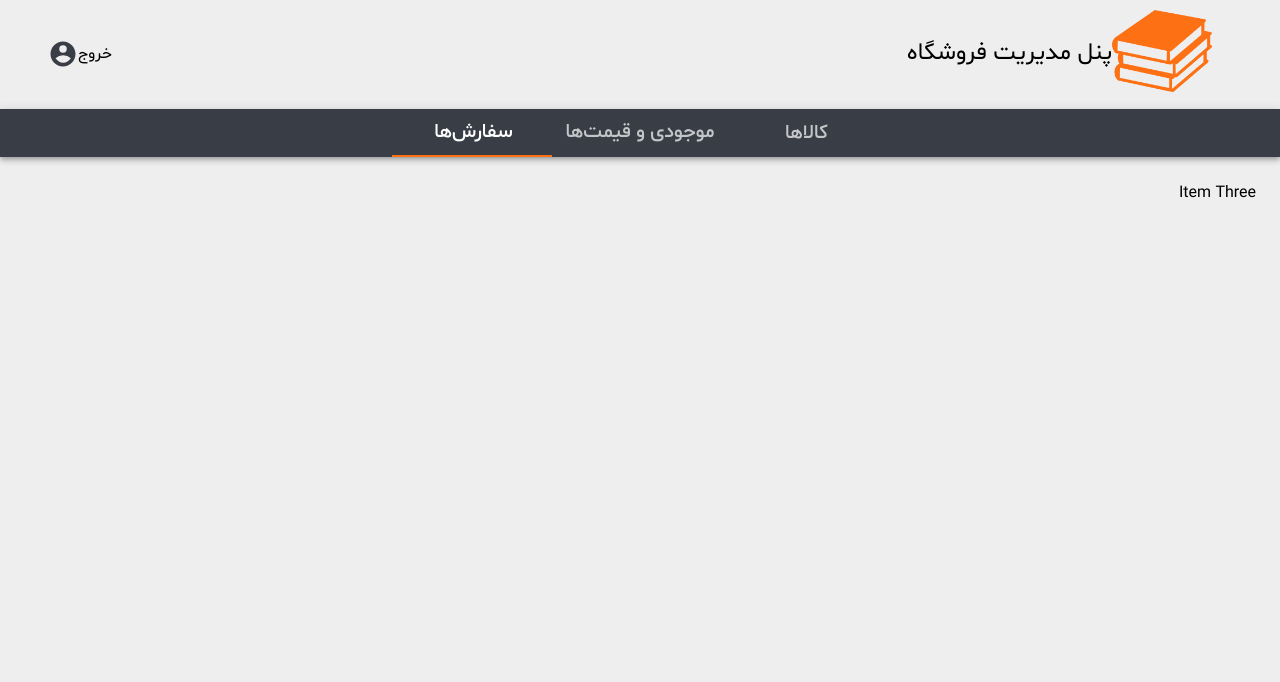
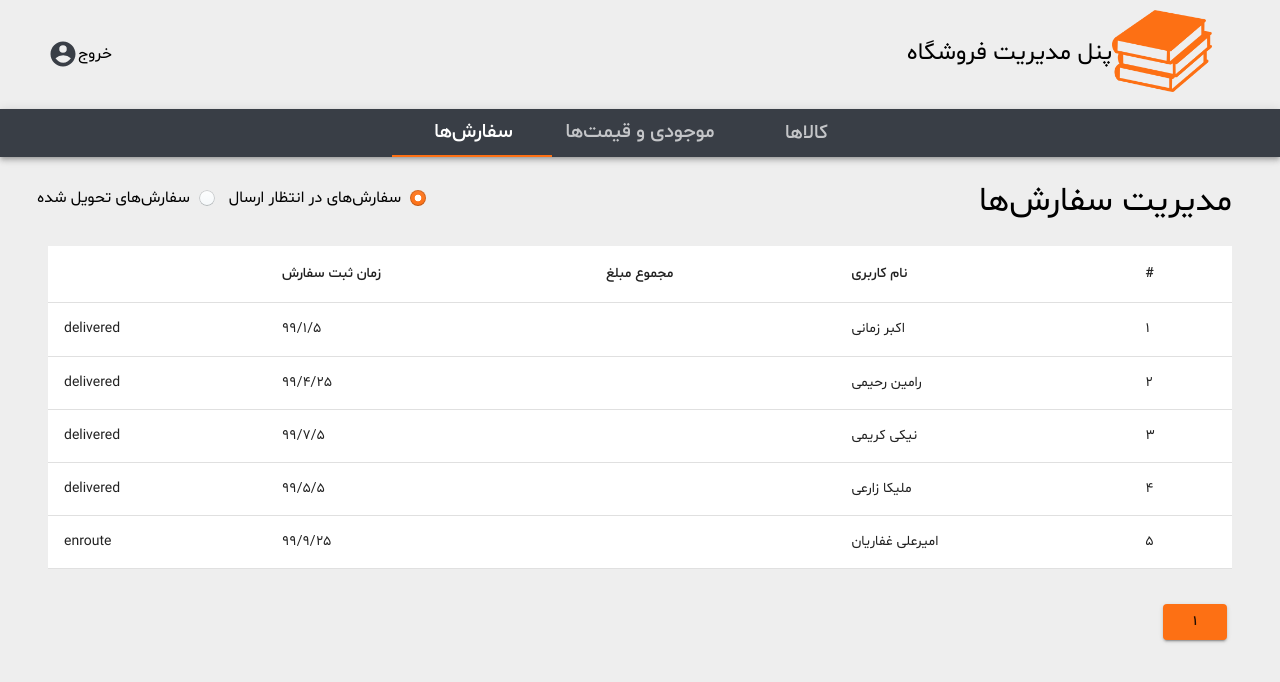
Before and after one commit to shadizohari/maktab48-project-Zohari, a React (Create React App) app in the folder my-app/: page /admin-panel/orders in a window 1280 px wide. Shown: the top 682 px of the page. Built offline with nearby package versions, Linux system fonts and the light colour scheme; data requests are answered from the project's data file; sample sign-in values are in the browser's storage; a web font is replaced by a local one; what jss-rtl would draw is missing.

Commit message:
add DeleveredOrdersRadio component

```diff
--- a/my-app/src/component/DataTableHeader.jsx
+++ b/my-app/src/component/DataTableHeader.jsx
@@ -3,7 +3,7 @@ import Typography from '@material-ui/core/Typography';
 import Button from '@material-ui/core/Button';
 import Container from '@material-ui/core/Container';
 import { COLORS } from '../styles/constants'
-
+import DeleveredOrdersRadio from './DeleveredOrdersRadio'
 
 const useStyles = makeStyles((theme) => ({
     data_table_header: {
@@ -17,7 +17,7 @@ const useStyles = makeStyles((theme) => ({
 
 }));
 
-export default function DataTableHeader({ titre, textBtn,handelClick, ...props }) {
+export default function DataTableHeader({ titre, textBtn, handelClick, button = true, radio = false, ...props }) {
     const classes = useStyles();
     return (
         <Container maxWidth="lg" className={classes.data_table_header}>
@@ -25,14 +25,16 @@ export default function DataTableHeader({ titre, textBtn,handelClick, ...props }
 
                 {titre}
             </Typography>
-            <Button
+            {button ? <Button
                 variant="contained"
                 color={COLORS.accentColor}
                 className={classes.accentColor}
                 onClick={handelClick}
             >
                 {textBtn}
-            </Button>
+            </Button> : false}
+            {radio ? <DeleveredOrdersRadio /> : false}
+
         </Container>
     )
 }
--- a/my-app/src/component/DataTableOrders.jsx
+++ b/my-app/src/component/DataTableOrders.jsx
@@ -0,0 +1,125 @@
+import React from 'react';
+import { useEffect, useState } from "react";
+import { makeStyles } from '@material-ui/core/styles';
+import TableBody from '@material-ui/core/TableBody';
+import TableCell from '@material-ui/core/TableCell';
+import TableHead from '@material-ui/core/TableHead';
+import TableRow from '@material-ui/core/TableRow';
+import { COLORS } from '../styles/constants'
+import axios from "axios";
+import { toast, ToastContainer } from 'react-toastify';
+import DataTableContainer from './DataTableContainer';
+import { useDispatch, useSelector } from 'react-redux';
+import { setBookList } from '../store/actions/bookList';
+import Button from '@material-ui/core/Button';
+import Container from '@material-ui/core/Container';
+// import MapBookList from './MapBookList';
+import { paginationCalculate } from '../utils/auth';
+import DataTableHeader from './DataTableHeader';
+import { usePagination } from '../hook/usePagination';
+import styleModal from '../styles/styleModal';
+import MapOrdersList from './MapOrdersList';
+
+
+
+
+
+const useStyles = makeStyles((theme) => ({
+    btn_pagination: {
+        marginTop: "30px",
+        paddingBottom: "200px",
+    },
+
+    accentColor: {
+        background: COLORS.accentColor,
+    }
+
+
+}));
+
+export default function DataTableOrders({ ...props }) {
+    const dispatch = useDispatch();
+    const classes = useStyles();
+    const [filterResult, setFilterResult] = useState([]);
+    const [value, setValue] = useState(false);
+    const [array, setArray] = useState([]);
+    const [length, setLength] = useState();
+
+
+    const data = useSelector((store) => store.bookList.bookList);
+
+    // get data when load page
+    useEffect(() => {
+        axios.get('http://localhost:5000/orders')
+            .then(response => {
+                if (response.data) {
+                    // setData(response.data);
+                    setLength(response.data.length)
+                    dispatch(setBookList(response.data));
+                    console.log(response.data)
+
+                }
+            }).catch((err) => toast.error("request failed!"));
+    }, [])
+
+
+
+    // // table pagenation
+    useEffect(() => {
+        setArray(paginationCalculate(length, 5))
+    }, [length])
+    const { start, end, changePage, activePageNumber, setStart, setEnd, setActivePageNumber } = usePagination(5)
+
+
+
+
+    const styleClassModal = styleModal();
+    const isLoading = useSelector((store) => store.isLoading);
+    useEffect(() => {
+        setOpen(false);
+    }, [isLoading]);
+
+
+    // modal material.....
+    const [open, setOpen] = useState(false);
+    // modal material.....
+    const handleOpen = () => {
+        setOpen(true);
+    };
+    // modal material.....
+    const handleClose = () => {
+        setOpen(false);
+    };
+    return (
+        <div>
+            <DataTableHeader titre="مدیریت سفارش‌ها" button={false} radio={true} />
+            <DataTableContainer>
+                <TableHead>
+                    <TableRow>
+                        <TableCell>#</TableCell>
+                        <TableCell>نام کاربری</TableCell>
+                        <TableCell>مجموع مبلغ</TableCell>
+                        <TableCell>زمان ثبت سفارش‌</TableCell>
+                        <TableCell></TableCell>
+
+
+                    </TableRow>
+                </TableHead>
+                <TableBody>
+                    < MapOrdersList data={data} start={start} end={end} />
+                </TableBody>
+
+            </DataTableContainer>
+
+            <Container maxWidth="lg" className={classes.btn_pagination}>
+                {array?.map((num, index) => (
+                    <Button style={{ margin: "5px" }} className={activePageNumber === index + 1 ? classes.accentColor : ""} key={num} variant="contained" onClick={() => { changePage(num) }}>{num}</Button>
+                ))}
+            </Container>
+
+
+            <ToastContainer />
+
+        </div>
+    );
+}
--- a/my-app/src/component/DataTableQuantity&Price.jsx
+++ b/my-app/src/component/DataTableQuantity&Price.jsx
@@ -62,8 +62,8 @@ export default function DataTableQuanitityandPrices({ ...props }) {
     const [styleInputChange, setStyleInputChange] = useState(classes.styleInputChange)
     const [idChange, setIdChange] = useState([])
 
-    function valueInputPrice(idRow) {
-        if (booksData.length > 0) {
+    function setPriceValue(idRow) {
+        if (booksData) {
             if (idChange.find(id => id == idRow)) {
                 return booksData.find(item => item.id == idRow).price
             } else {
@@ -119,7 +119,8 @@ export default function DataTableQuanitityandPrices({ ...props }) {
         return new Promise(resolve => setTimeout(resolve, ms));
     }
     function putData() {
-        setIdChange([])
+        console.log(idChange)
+        // setIdChange([])
         modifiedData.forEach(async (book, indx) => {
             putBookApi('http://localhost:5000/books/', book.id, book);
             await sleep(500);
@@ -150,7 +151,7 @@ export default function DataTableQuanitityandPrices({ ...props }) {
                             <TableCell>
                                 <InputBase
                                     className={classes.margin}
-                                    value={valueInputPrice(row.id)}
+                                    value={setPriceValue(row.id)}
                                     type={"text"}
                                     onChange={(e, id) => handelInput(e, row.id, "price")}
                                     style={{ textDecoration: "underline", padding: "16px" }}
--- /dev/null
+++ b/my-app/src/component/DeleveredOrdersRadio.jsx
@@ -0,0 +1,84 @@
+import React from 'react';
+import clsx from 'clsx';
+import { makeStyles } from '@material-ui/core/styles';
+import Radio from '@material-ui/core/Radio';
+import RadioGroup from '@material-ui/core/RadioGroup';
+import FormControlLabel from '@material-ui/core/FormControlLabel';
+import FormControl from '@material-ui/core/FormControl';
+import FormLabel from '@material-ui/core/FormLabel';
+import {COLORS} from '../styles/constants'
+
+const useStyles = makeStyles({
+    root: {
+        '&:hover': {
+            backgroundColor: 'transparent',
+        },
+    },
+    displayFlex: {
+        '&.MuiFormGroup-root': {
+            flexDirection: "row"
+        }
+    },
+    icon: {
+        borderRadius: '50%',
+        width: 16,
+        height: 16,
+        boxShadow: 'inset 0 0 0 1px rgba(16,22,26,.2), inset 0 -1px 0 rgba(16,22,26,.1)',
+        backgroundColor: '#f5f8fa',
+        backgroundImage: 'linear-gradient(180deg,hsla(0,0%,100%,.8),hsla(0,0%,100%,0))',
+        '$root.Mui-focusVisible &': {
+            outline: '2px auto rgba(19,124,189,.6)',
+            outlineOffset: 2,
+        },
+        'input:hover ~ &': {
+            backgroundColor: '#ebf1f5',
+        },
+        'input:disabled ~ &': {
+            boxShadow: 'none',
+            background: 'rgba(206,217,224,.5)',
+        },
+    },
+    checkedIcon: {
+        backgroundColor: COLORS.accentColor,
+        backgroundImage: 'linear-gradient(180deg,hsla(0,0%,100%,.1),hsla(0,0%,100%,0))',
+        '&:before': {
+            display: 'block',
+            width: 16,
+            height: 16,
+            backgroundImage: 'radial-gradient(#fff,#fff 28%,transparent 32%)',
+            content: '""',
+        }
+        ,
+        'input:hover ~ &': {
+            backgroundColor: COLORS.accentColor,
+        },
+    },
+});
+// COLORS.accentColor
+// Inspired by blueprintjs
+function StyledRadio(props) {
+    const classes = useStyles();
+
+    return (
+        <Radio
+            className={classes.root}
+            disableRipple
+            color="default"
+            checkedIcon={<span className={clsx(classes.icon, classes.checkedIcon)} />}
+            icon={<span className={classes.icon} />}
+            {...props}
+        />
+    );
+}
+
+export default function DeleveredOrdersRadio() {
+    const classes = useStyles();
+    return (
+        <FormControl component="fieldset">
+            <RadioGroup className={classes.displayFlex} defaultValue="enroute">
+                <FormControlLabel value="enroute" control={<StyledRadio />} label="سفارش‌های در انتظار ارسال" />
+                <FormControlLabel value="delevered" control={<StyledRadio />} label="سفارش‌های تحویل شده" />
+            </RadioGroup>
+        </FormControl>
+    );
+}
--- /dev/null
+++ b/my-app/src/component/MapOrdersList.jsx
@@ -0,0 +1,37 @@
+import React, { useState } from 'react';
+import { makeStyles } from '@material-ui/core/styles';
+import TableCell from '@material-ui/core/TableCell';
+import TableRow from '@material-ui/core/TableRow';
+import { COLORS } from '../styles/constants'
+import { useDispatch, useSelector } from 'react-redux';
+import { setLoading } from '../store/actions/isLoading';
+
+
+// major function
+export default function MapBookList({ data, end, start, ...props }) {
+
+
+
+    const dispatch = useDispatch();
+
+
+
+    return (
+        <>
+            {data?.map((row, index) => (index < end && index >= start) ? (
+                <TableRow key={row.id}>
+                    <TableCell>{index + 1}</TableCell>
+                    <TableCell>{row.userName}</TableCell>
+                    <TableCell></TableCell>
+                    <TableCell>{row.orderTIme}</TableCell>
+                    <TableCell>{row.status}</TableCell>
+
+
+                </TableRow >
+            ) : false)}
+
+
+        </>
+
+    )
+}
--- a/my-app/src/pages/admin/ProductsPage.jsx
+++ b/my-app/src/pages/admin/ProductsPage.jsx
@@ -16,6 +16,7 @@ import AdminHeader from '../../component/AdminHeader';
 import { setLoading } from '../../store/actions/isLoading';
 import DataTableQuanitityandPrices from '../../component/DataTableQuantity&Price'
 import { useHistory } from "react-router-dom";
+import DataTableOrders from '../../component/DataTableOrders';
 
 
 
@@ -143,7 +144,7 @@ export default function TabsWrappedLabel() {
                 </TabPanel>
 
                 <TabPanel value={value} index="three">
-                    Item Three
+                    <DataTableOrders/>
                 </TabPanel>
             </div>
         </LoadingLayout>
```
Also changed, not shown: my-app/db.json.
